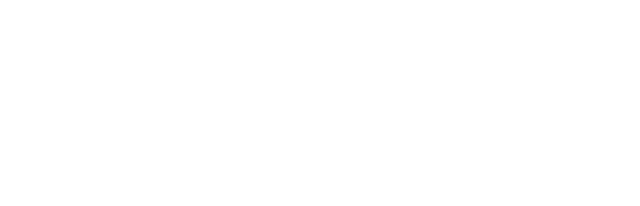
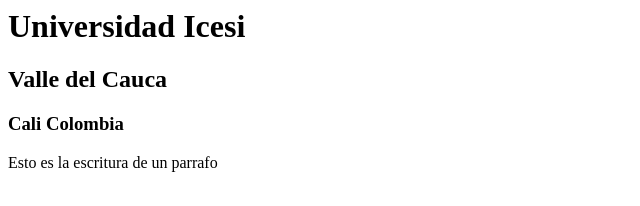
Before and after one commit to LewisAlvarez/Sesion-1, a plain HTML site: page index.html in a window 1280 px wide. Shown: the whole page, without its empty margins (0-640 px from the left). Drawn offline with Linux system fonts and the light colour scheme.

Commit message:
version 6

```diff
--- a/index.html
+++ b/index.html
@@ -5,6 +5,15 @@
 
     <body>
 
+        <h1>Universidad Icesi</h1>
+        <h2>Valle del Cauca</h2>
+        <h3>Cali Colombia</h3>
+
+        <div>
+            <p>Esto es la escritura de un parrafo</p>
+        </div>
+
+
     </body>
 
 </html>
```
